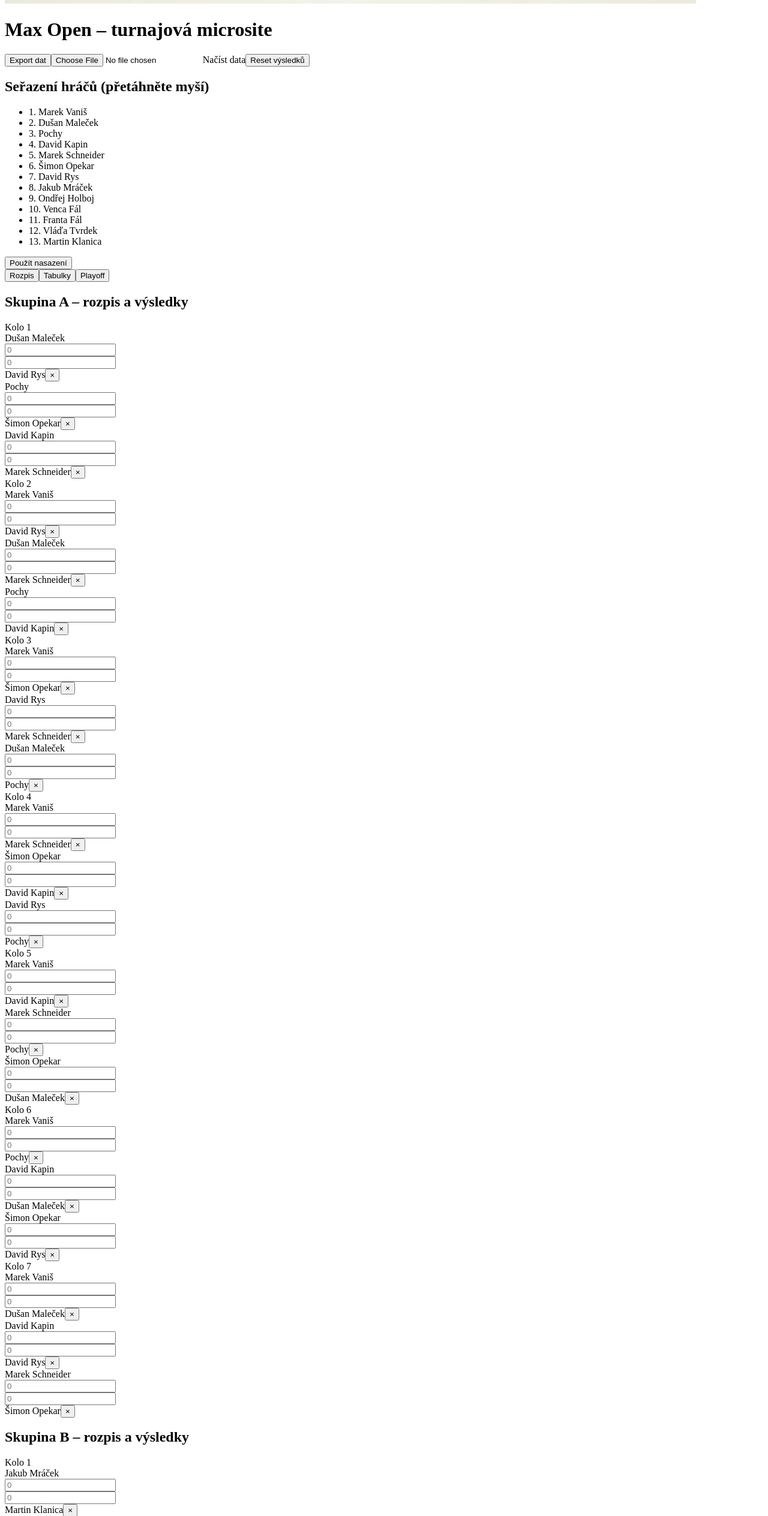
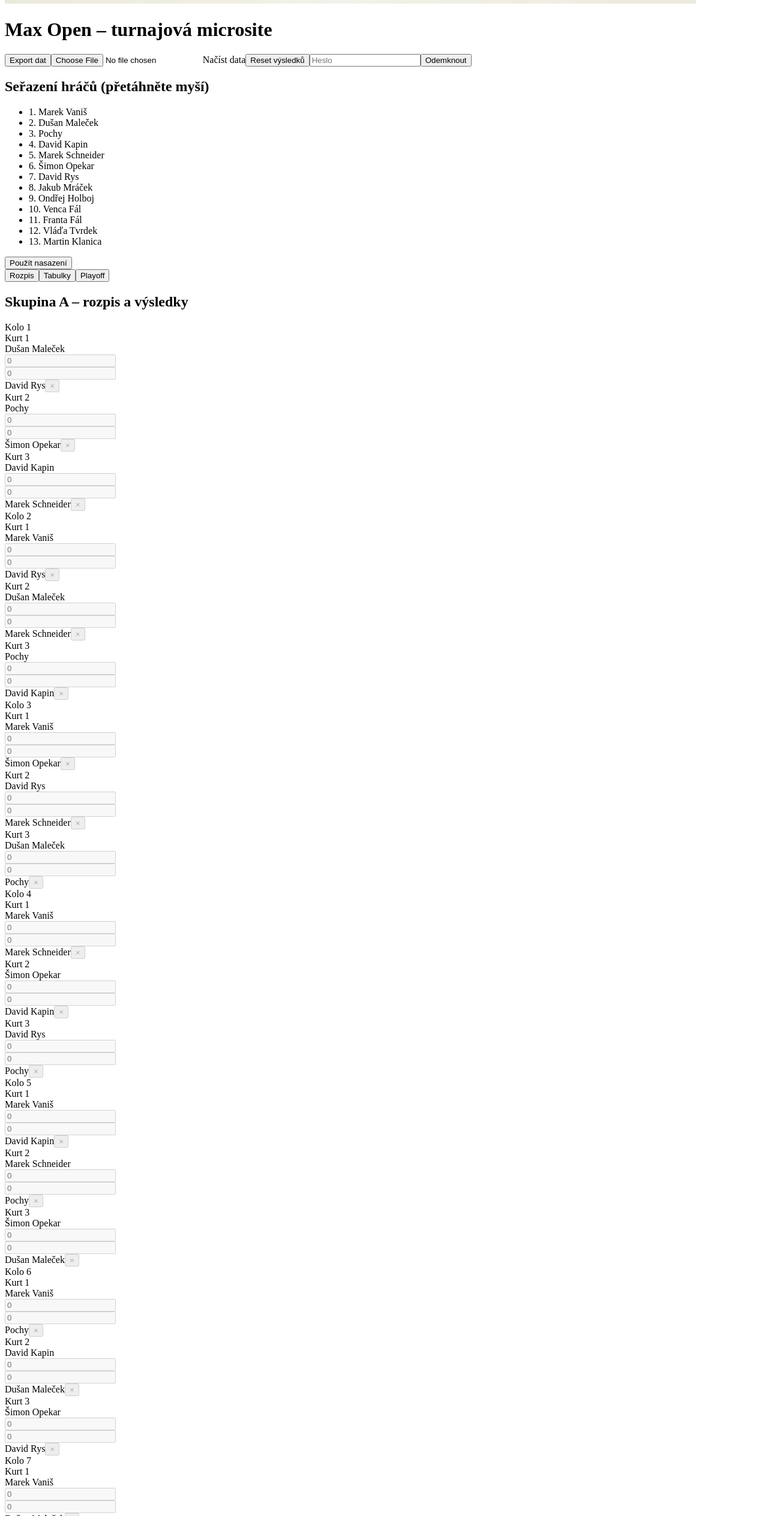
Before and after one commit to drp25/max-open-microsite, a React (Vite) app: page / in a window 1280 px wide. Shown: the part 1098-3626 px from the top of the page at 60% size. Built offline with nearby package versions, Linux system fonts and the light colour scheme; the HTML template or start-up script is replaced by a standard one.

Commit message:
Add court assignments and password-protected editing for match results

```diff
--- a/src/App.jsx
+++ b/src/App.jsx
@@ -31,6 +31,7 @@ const initialParticipants = [
   { name: 'Ondřej Holboj', rank: 9 },
   { name: 'Venca Fál', rank: 10 },
   { name: 'Franta Fál', rank: 11 },
+  // Corrected spelling of Vláďa Tvrdek
   { name: 'Vláďa Tvrdek', rank: 12 },
   { name: 'Martin Klanica', rank: 13 },
 ]
@@ -166,6 +167,21 @@ export default function App() {
   const standingsA = useMemo(() => calcStandings(playersA, state.A), [playersA, state.A])
   const standingsB = useMemo(() => calcStandings(playersB, state.B), [playersB, state.B])
 
+  // Password protection for editing match results.  When `auth` is false, score
+  // inputs and clear buttons are disabled.  The `password` state holds the
+  // current user input; when it matches the hard-coded secret the user is
+  // authenticated and can edit results.
+  const [password, setPassword] = useState('')
+  const [auth, setAuth] = useState(false)
+  const handleAuth = () => {
+    if (password === 'tottowolf') {
+      setAuth(true)
+      setPassword('')
+    } else {
+      alert('Nesprávné heslo!')
+    }
+  }
+
   // Update a single score field for a match.  We store scores as strings
   // because empty values represent an unset score.
   const updateScore = (group, key, field, value) => {
@@ -273,6 +289,14 @@ export default function App() {
               Načíst data
             </label>
             <button className="btn" onClick={resetAll}>Reset výsledků</button>
+            {!auth ? (
+              <span className="flex items-center gap-2">
+                <input type="password" className="input w-32" placeholder="Heslo" value={password} onChange={(e) => setPassword(e.target.value)} />
+                <button className="btn" onClick={handleAuth}>Odemknout</button>
+              </span>
+            ) : (
+              <button className="btn" onClick={() => setAuth(false)}>Zamknout úpravy</button>
+            )}
           </div>
         </header>
 
@@ -314,21 +338,23 @@ export default function App() {
                   <div key={`A-${round}`} className="mb-3">
                     <div className="text-sm font-semibold text-gray-600 mb-1">Kolo {round}</div>
                     <div className="grid grid-cols-1 gap-2">
-                      {matches.map(([a, b]) => {
+                      {matches.map(([a, b], idxMatch) => {
                         const key = idFor('A', a, b)
                         const rec = state.A[key]
+                        const court = (idxMatch % 3) + 1
                         return (
-                          <div key={key} className="grid grid-cols-12 items-center gap-2 bg-white rounded-2xl p-2 shadow">
-                            <div className="col-span-5 text-right pr-2">{a}</div>
-                            <div className="col-span-2 text-center">
-                              <input inputMode="numeric" pattern="[0-9]*" className="input text-center" placeholder="0" value={rec.ag} onChange={(e) => updateScore('A', key, 'ag', e.target.value)} />
+                          <div key={key} className='grid grid-cols-13 items-center gap-2 bg-white rounded-2xl p-2 shadow'>
+                            <div className='col-span-1 text-center text-xs font-semibold text-gray-600'>Kurt {court}</div>
+                            <div className='col-span-4 text-right pr-2'>{a}</div>
+                            <div className='col-span-2 text-center'>
+                              <input inputMode='numeric' pattern='[0-9]*' className='input text-center' placeholder='0' value={rec.ag} onChange={(e) => updateScore('A', key, 'ag', e.target.value)} disabled={!auth} />
                             </div>
-                            <div className="col-span-2 text-center">
-                              <input inputMode="numeric" pattern="[0-9]*" className="input text-center" placeholder="0" value={rec.bg} onChange={(e) => updateScore('A', key, 'bg', e.target.value)} />
+                            <div className='col-span-2 text-center'>
+                              <input inputMode='numeric' pattern='[0-9]*' className='input text-center' placeholder='0' value={rec.bg} onChange={(e) => updateScore('A', key, 'bg', e.target.value)} disabled={!auth} />
                             </div>
-                            <div className="col-span-3 pl-2 flex justify-between items-center">
+                            <div className='col-span-4 pl-2 flex justify-between items-center'>
                               <span>{b}</span>
-                              <button onClick={() => clearMatch('A', key)} className="text-red-500 hover:text-red-700 ml-2">×</button>
+                              <button onClick={() => clearMatch('A', key)} className='text-red-500 hover:text-red-700 ml-2' disabled={!auth}>×</button>
                             </div>
                           </div>
                         )
@@ -345,21 +371,23 @@ export default function App() {
                   <div key={`B-${round}`} className="mb-3">
                     <div className="text-sm font-semibold text-gray-600 mb-1">Kolo {round}</div>
                     <div className="grid grid-cols-1 gap-2">
-                      {matches.map(([a, b]) => {
+                      {matches.map(([a, b], idxMatch) => {
                         const key = idFor('B', a, b)
                         const rec = state.B[key]
+                        const court = (idxMatch % 3) + 1
                         return (
-                          <div key={key} className="grid grid-cols-12 items-center gap-2 bg-white rounded-2xl p-2 shadow">
-                            <div className="col-span-5 text-right pr-2">{a}</div>
-                            <div className="col-span-2 text-center">
-                              <input inputMode="numeric" pattern="[0-9]*" className="input text-center" placeholder="0" value={rec.ag} onChange={(e) => updateScore('B', key, 'ag', e.target.value)} />
+                          <div key={key} className='grid grid-cols-13 items-center gap-2 bg-white rounded-2xl p-2 shadow'>
+                            <div className='col-span-1 text-center text-xs font-semibold text-gray-600'>Kurt {court}</div>
+                            <div className='col-span-4 text-right pr-2'>{a}</div>
+                            <div className='col-span-2 text-center'>
+                              <input inputMode='numeric' pattern='[0-9]*' className='input text-center' placeholder='0' value={rec.ag} onChange={(e) => updateScore('B', key, 'ag', e.target.value)} disabled={!auth} />
                             </div>
-                            <div className="col-span-2 text-center">
-                              <input inputMode="numeric" pattern="[0-9]*" className="input text-center" placeholder="0" value={rec.bg} onChange={(e) => updateScore('B', key, 'bg', e.target.value)} />
+                            <div className='col-span-2 text-center'>
+                              <input inputMode='numeric' pattern='[0-9]*' className='input text-center' placeholder='0' value={rec.bg} onChange={(e) => updateScore('B', key, 'bg', e.target.value)} disabled={!auth} />
                             </div>
-                            <div className="col-span-3 pl-2 flex justify-between items-center">
+                            <div className='col-span-4 pl-2 flex justify-between items-center'>
                               <span>{b}</span>
-                              <button onClick={() => clearMatch('B', key)} className="text-red-500 hover:text-red-700 ml-2">×</button>
+                              <button onClick={() => clearMatch('B', key)} className='text-red-500 hover:text-red-700 ml-2' disabled={!auth}>×</button>
                             </div>
                           </div>
                         )
@@ -369,7 +397,7 @@ export default function App() {
                 ))}
               </div>
             </div>
-            <div className="text-xs text-gray-500">Ve skupinách se hraje na 4 vítězné gamy. Zadej skóre jako čísla (např. 4–2). Kliknutím na × vedle zápasu vymažete pouze tento výsledek.</div>
+            <div className="text-xs text-gray-500">Ve skupinách se hraje na 4 vítězné gamy. Zadej skóre jako čísla (např. 4–2). Kliknutím na × vedle zápasu vymažete pouze tento výsledek. Zápasy jsou rozděleny na tři kurty (1–3).</div>
           </div>
 
           {/* Standings view */}
```
